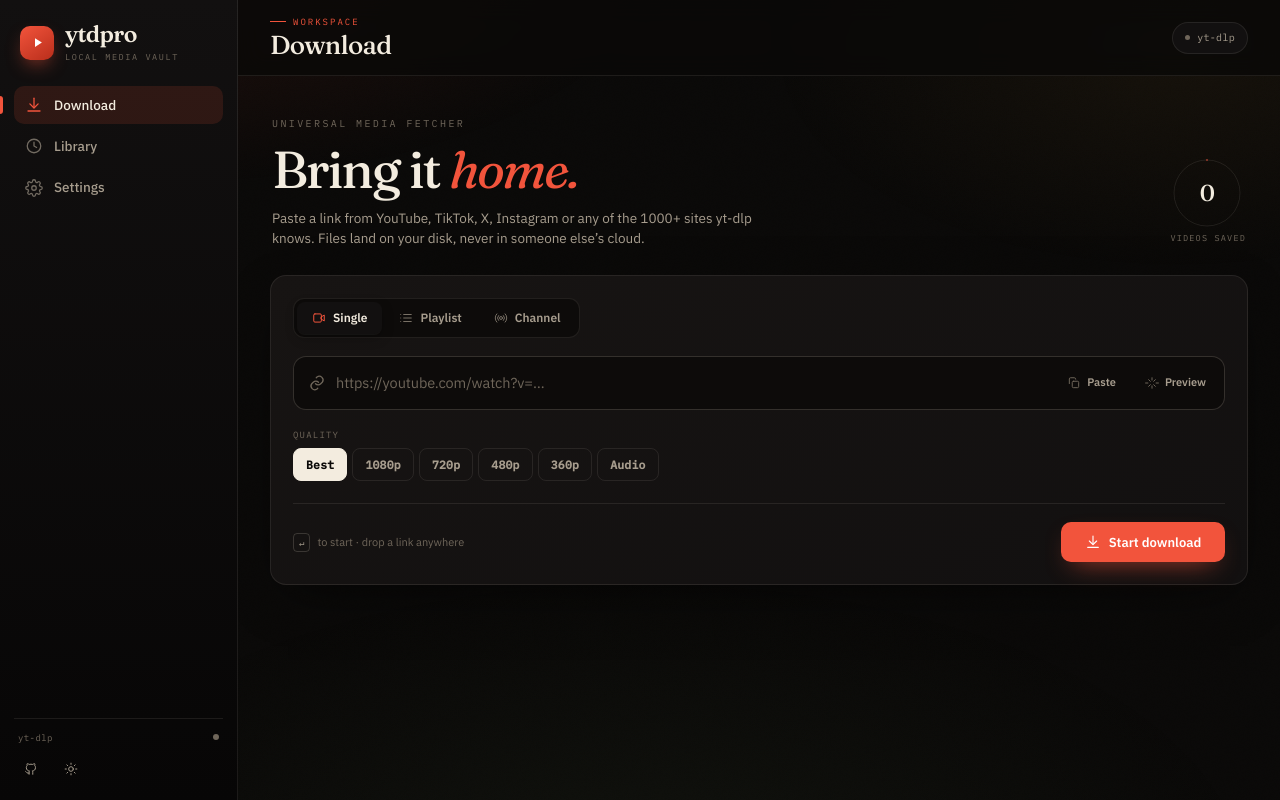
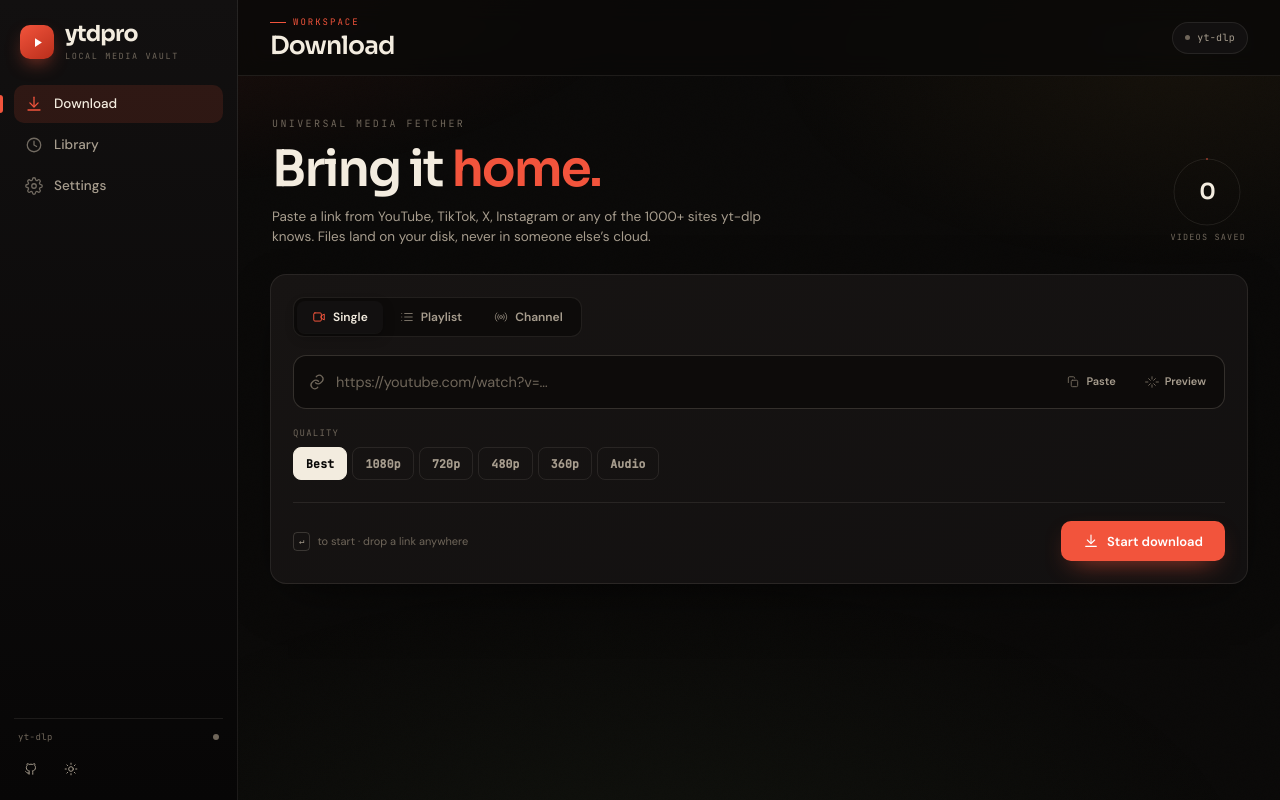
Before and after one commit to ethicalvulnlab/ytdpro, a Flask app: page / in a window 1280 px wide. Run offline with Flask 3, Linux system fonts and the light colour scheme; data that the repository does not hold is empty; some libraries are stand-ins or nearby versions.

Commit message:
ui: switch typography to Sora, DM Sans and JetBrains Mono
- replace the serif display with a cleaner geometric hierarchy
- keep mono metadata but use JetBrains Mono
- auto-reload templates so future CSS/font tweaks only need a refresh

```diff
--- a/server.py
+++ b/server.py
@@ -31,6 +31,7 @@ from flask import Flask, Response, jsonify, render_template, request
 log = logging.getLogger("ytdpro")
 
 app = Flask(__name__)
+app.config["TEMPLATES_AUTO_RELOAD"] = True  # UI edits show up on refresh
 
 # ── Settings ──────────────────────────────────────────────────────────────────
 SETTINGS_FILE = Path(os.environ.get("YT_SETTINGS_FILE",
--- a/templates/index.html
+++ b/templates/index.html
@@ -7,11 +7,11 @@
 <title>ytdpro — local media vault</title>
 <link rel="preconnect" href="https://fonts.googleapis.com">
 <link rel="preconnect" href="https://fonts.gstatic.com" crossorigin>
-<link href="https://fonts.googleapis.com/css2?family=Fraunces:ital,opsz,wght@0,9..144,400..700;1,9..144,400..600&family=IBM+Plex+Mono:wght@400;500&family=IBM+Plex+Sans:wght@400;500;600;700&display=swap" rel="stylesheet">
+<link href="https://fonts.googleapis.com/css2?family=Sora:wght@400;500;600;700&family=DM+Sans:wght@400;500;600;700&family=JetBrains+Mono:wght@400;500&display=swap" rel="stylesheet">
 <style>
 /* ─────────────────────────────────────────────────────────────────────────────
    ytdpro — "archive studio" theme
-   warm ink + paper, vermilion accent, serif display, mono metadata
+   warm ink + paper, vermilion accent, geometric display, mono metadata
    ───────────────────────────────────────────────────────────────────────────── */
 :root{
   --bg:#0a0908; --bg-deep:#070606;
@@ -24,9 +24,9 @@
   --amber:#e3a53f; --amber-soft:rgba(227,165,63,.12);
   --blue:#7aa7d9; --blue-soft:rgba(122,167,217,.12);
   --shadow:0 18px 50px -18px rgba(0,0,0,.65);
-  --font-display:'Fraunces',Georgia,'Times New Roman',serif;
-  --font-body:'IBM Plex Sans',-apple-system,BlinkMacSystemFont,'Segoe UI',sans-serif;
-  --font-mono:'IBM Plex Mono','SFMono-Regular',Consolas,monospace;
+  --font-display:'Sora',-apple-system,BlinkMacSystemFont,'Segoe UI',sans-serif;
+  --font-body:'DM Sans',-apple-system,BlinkMacSystemFont,'Segoe UI',sans-serif;
+  --font-mono:'JetBrains Mono','SFMono-Regular',Consolas,monospace;
   --r:16px; --r-md:12px; --r-sm:8px;
   --rail:238px;
 }
@@ -90,7 +90,7 @@ a{color:inherit;text-decoration:none;}
 }
 .mark svg{width:15px;height:15px;fill:#fff;stroke:none;margin-inline-start:1px;}
 .brand-txt{min-width:0;}
-.brand-name{font-family:var(--font-display);font-size:23px;font-weight:600;letter-spacing:-.6px;line-height:1.05;}
+.brand-name{font-family:var(--font-display);font-size:22px;font-weight:700;letter-spacing:-.8px;line-height:1.05;}
 .brand-sub{font-family:var(--font-mono);font-size:8.5px;letter-spacing:1.6px;text-transform:uppercase;color:var(--ink-3);margin-top:5px;white-space:nowrap;}
 .nav{display:flex;flex-direction:column;gap:3px;flex:1;min-height:0;}
 .nav-label{font-family:var(--font-mono);font-size:9px;letter-spacing:1.5px;text-transform:uppercase;color:var(--ink-3);padding:20px 10px 8px;}
@@ -135,7 +135,7 @@ a{color:inherit;text-decoration:none;}
 .title-wrap{min-width:0;flex:1;}
 .kicker{font-family:var(--font-mono);font-size:9px;letter-spacing:2px;text-transform:uppercase;color:var(--accent);display:flex;align-items:center;gap:7px;}
 .kicker::before{content:"";width:16px;height:1px;background:var(--accent);}
-.topbar h1{font-family:var(--font-display);font-size:26px;font-weight:500;letter-spacing:-.7px;line-height:1.1;margin-top:3px;}
+.topbar h1{font-family:var(--font-display);font-size:25px;font-weight:600;letter-spacing:-.9px;line-height:1.1;margin-top:3px;}
 .top-actions{display:flex;align-items:center;gap:8px;}
 .top-theme{display:none;border:1px solid var(--line);background:var(--surface);}
 .pill{
@@ -179,21 +179,21 @@ a{color:inherit;text-decoration:none;}
 .muted{color:var(--ink-2);}
 .faint{color:var(--ink-3);}
 .section-head{display:flex;align-items:flex-end;justify-content:space-between;gap:16px;margin:34px 0 14px;}
-.section-head h2{font-family:var(--font-display);font-size:22px;font-weight:500;letter-spacing:-.4px;}
+.section-head h2{font-family:var(--font-display);font-size:21px;font-weight:600;letter-spacing:-.6px;}
 .section-head p{font-size:12.5px;color:var(--ink-3);margin-top:3px;}
 
 /* ── hero ───────────────────────────────────────────────────────────────── */
 .hero{display:flex;align-items:flex-end;justify-content:space-between;gap:28px;padding:10px 2px 26px;}
 .eyebrow{font-family:var(--font-mono);font-size:10px;letter-spacing:2.4px;text-transform:uppercase;color:var(--ink-3);}
-.hero h2{font-family:var(--font-display);font-size:clamp(34px,4.4vw,52px);line-height:1.02;font-weight:450;letter-spacing:-2px;margin:12px 0 12px;}
-.hero h2 em{font-style:italic;font-weight:400;color:var(--accent);}
+.hero h2{font-family:var(--font-display);font-size:clamp(34px,4.3vw,50px);line-height:1.04;font-weight:600;letter-spacing:-2px;margin:12px 0 12px;}
+.hero h2 em{font-style:normal;font-weight:600;color:var(--accent);}
 .hero p{max-width:520px;color:var(--ink-2);font-size:13.5px;}
 .hero-mark{flex:none;display:flex;align-items:center;gap:22px;padding-bottom:4px;}
 .hero-ring{position:relative;width:74px;height:74px;display:grid;place-items:center;}
 .hero-ring svg{position:absolute;inset:0;transform:rotate(-90deg);}
 .hero-ring circle{fill:none;stroke:var(--line);stroke-width:1;}
 .hero-ring .arc{stroke:var(--accent);stroke-width:1.6;stroke-linecap:round;stroke-dasharray:132 999;}
-.hero-num{font-family:var(--font-display);font-size:23px;font-weight:500;}
+.hero-num{font-family:var(--font-display);font-size:22px;font-weight:600;letter-spacing:-.5px;}
 .hero-cap{font-family:var(--font-mono);font-size:8.5px;letter-spacing:1.2px;text-transform:uppercase;color:var(--ink-3);margin-top:2px;}
 
 /* ── composer ───────────────────────────────────────────────────────────── */
@@ -258,7 +258,7 @@ a{color:inherit;text-decoration:none;}
 .spinner{width:16px;height:16px;border-radius:50%;border:1.6px solid var(--line-2);border-top-color:var(--accent);animation:spin .8s linear infinite;flex:none;}
 @keyframes spin{to{transform:rotate(360deg)}}
 .scanline .txt{font-size:12.5px;color:var(--ink-2);}
-.scanline .count{margin-inline-start:auto;font-family:var(--font-display);font-size:26px;font-weight:500;color:var(--ink);}
+.scanline .count{margin-inline-start:auto;font-family:var(--font-display);font-size:24px;font-weight:600;color:var(--ink);}
 .ready-banner{display:flex;align-items:center;gap:14px;flex-wrap:wrap;padding:13px 14px;border:1px solid var(--amber-soft);background:var(--amber-soft);border-radius:10px;margin-bottom:14px;}
 .ready-txt{flex:1;min-width:180px;}
 .ready-txt strong{display:block;font-size:13px;color:var(--amber);}
@@ -335,7 +335,7 @@ a{color:inherit;text-decoration:none;}
 .stat:nth-child(3)::after{background:var(--amber);}
 .stat:nth-child(4)::after{background:var(--blue);}
 .stat-k{font-family:var(--font-mono);font-size:8.5px;letter-spacing:1.3px;text-transform:uppercase;color:var(--ink-3);}
-.stat-v{font-family:var(--font-display);font-size:28px;font-weight:500;letter-spacing:-.8px;margin-top:4px;line-height:1;}
+.stat-v{font-family:var(--font-display);font-size:27px;font-weight:600;letter-spacing:-1px;margin-top:4px;line-height:1;}
 .stat-s{font-size:10.5px;color:var(--ink-3);margin-top:5px;}
 .activity{display:flex;align-items:flex-end;gap:3px;height:26px;margin-top:8px;}
 .activity i{flex:1;background:var(--line-2);border-radius:2px 2px 0 0;min-height:2px;transition:.3s;}
@@ -417,7 +417,7 @@ input[type=range]{flex:1;accent-color:var(--accent);height:3px;}
 .empty{padding:64px 20px;text-align:center;border:1px dashed var(--line-2);border-radius:14px;background:linear-gradient(180deg,transparent,var(--surface));}
 .empty .eicon{width:52px;height:52px;border-radius:14px;margin:0 auto 14px;display:grid;place-items:center;background:var(--surface-3);color:var(--ink-3);}
 .empty .eicon .ic{width:22px;height:22px;}
-.empty h3{font-family:var(--font-display);font-size:19px;font-weight:500;letter-spacing:-.3px;}
+.empty h3{font-family:var(--font-display);font-size:18px;font-weight:600;letter-spacing:-.4px;}
 .empty p{font-size:12px;color:var(--ink-3);margin-top:5px;max-width:340px;margin-inline:auto;line-height:1.6;}
 .toast{
   position:fixed;bottom:22px;inset-inline-end:22px;z-index:100;display:flex;align-items:center;gap:9px;
@@ -431,7 +431,7 @@ input[type=range]{flex:1;accent-color:var(--accent);height:3px;}
 .modal.open{display:grid;animation:fade .18s both;}
 @keyframes fade{from{opacity:0}to{opacity:1}}
 .dialog{width:100%;max-width:400px;background:var(--surface-2);border:1px solid var(--line-2);border-radius:16px;padding:22px;box-shadow:0 30px 80px rgba(0,0,0,.5);animation:rise .22s both;}
-.dialog h3{font-family:var(--font-display);font-size:21px;font-weight:500;letter-spacing:-.3px;}
+.dialog h3{font-family:var(--font-display);font-size:20px;font-weight:600;letter-spacing:-.4px;}
 .dialog p{font-size:12.5px;color:var(--ink-2);margin-top:8px;line-height:1.6;}
 .dialog-actions{display:flex;justify-content:flex-end;gap:8px;margin-top:20px;}
 .update-banner{display:none;align-items:center;gap:12px;padding:9px 16px;background:var(--amber-soft);border-bottom:1px solid var(--amber-soft);font-size:11.5px;color:var(--amber);position:relative;z-index:3;}
```
